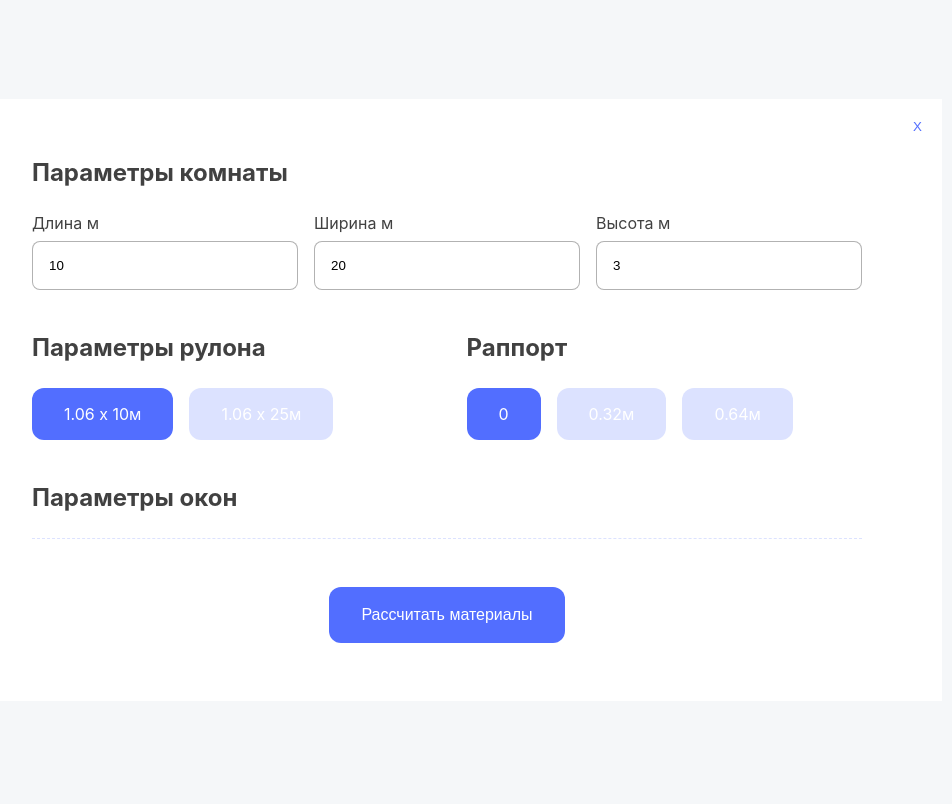
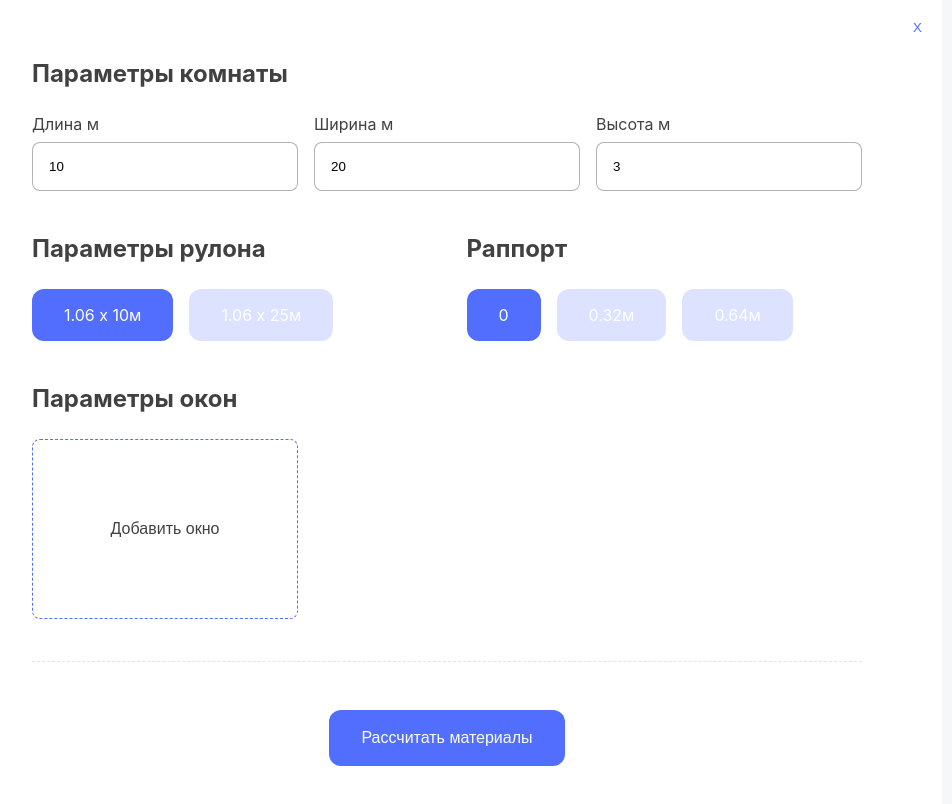
Before and after one commit to Sampleq/wallpaper-calc, a React (Create React App) app: page / in a window 1280 px wide. Both pictures are taken after a click on the button "Начать расчет материалов". Shown: the top 804 px of the page, without its empty margins (193-1145 px from the left). Built offline with nearby package versions, Linux system fonts and the light colour scheme.

Commit message:
Windows and Window component, add and delete windows; uuid npm

```diff
--- a/package.json
+++ b/package.json
@@ -12,6 +12,7 @@
     "react-dom": "^18.3.1",
     "react-redux": "^9.2.0",
     "react-scripts": "5.0.1",
+    "uuid": "^11.1.0",
     "web-vitals": "^2.1.4"
   },
   "scripts": {
--- a/src/components/Main.js
+++ b/src/components/Main.js
@@ -20,7 +20,7 @@ function thunkFunction(dispatch, getState) {
 function Main() {
   const dispatch = useDispatch();
   const results = useSelector(selectResults);
-  console.log('results', results);
+  //   console.log('results', results);
 
   return (
     <div className={styles.main}>
@@ -39,7 +39,7 @@ function Main() {
         <ButtonBlue
           onClick={() => {
             dispatch(thunkFunction);
-            // dispatch(calculateResults());
+            // dispatch(calculateResults()); - moved inside thunkFunction
           }}
         >
           Рассчитать материалы
--- /dev/null
+++ b/src/components/Window.js
@@ -0,0 +1,22 @@
+import { useDispatch } from 'react-redux';
+import styles from './Window.module.css';
+import ButtonClose from './Buttons/ButtonClose';
+import { deleteWindow } from '../redux/slices/userOptionsSlice';
+
+function Window({ handleDeleteWindow }) {
+  const dispatch = useDispatch();
+
+  return (
+    <div className={styles.window}>
+      Окно
+      <form>
+        {/* like in Room */}
+        <label htmlFor=''></label>
+        <input type='text' name='' id='' placeholder='0' />
+      </form>
+      <ButtonClose onClick={handleDeleteWindow} />
+    </div>
+  );
+}
+
+export default Window;
--- /dev/null
+++ b/src/components/Window.module.css
@@ -0,0 +1,12 @@
+.window {
+  position: relative;
+
+  width: 26.6rem;
+  height: 18rem;
+
+  border: dashed 0.1rem #526eff;
+  border-radius: 0.8rem;
+
+  font-size: 2rem;
+  line-height: 2.8rem;
+}
--- a/src/components/Windows.js
+++ b/src/components/Windows.js
@@ -1,7 +1,48 @@
+import { useDispatch, useSelector } from 'react-redux';
+import { v4 as uuidv4 } from 'uuid';
+import styles from './Windows.module.css';
+import {
+  addWindow,
+  deleteWindow,
+  selectWindowsOptions,
+} from '../redux/slices/userOptionsSlice';
+import Window from './Window';
+
 function Windows() {
+  const dispatch = useDispatch();
+  const windows = useSelector(selectWindowsOptions);
+  // console.log(windows);
+
   return (
-    <div>
+    <div className={styles.windows}>
       <h2>Параметры окон</h2>
+
+      <div className={styles.windows_items}>
+        {windows.map(window => (
+          <Window
+            key={window.id}
+            handleDeleteWindow={() => {
+              dispatch(deleteWindow(window.id));
+            }}
+          />
+        ))}
+
+        {/* можно вынести отдельным компонентом */}
+        <button
+          className={styles.windows_button}
+          onClick={() => {
+            dispatch(
+              addWindow({
+                heigth: 0,
+                width: 0,
+                id: uuidv4(),
+              })
+            );
+          }}
+        >
+          Добавить окно
+        </button>
+      </div>
     </div>
   );
 }
--- /dev/null
+++ b/src/components/Windows.module.css
@@ -0,0 +1,32 @@
+.windows {
+  margin-bottom: 4.2rem;
+}
+.windows h2 {
+  margin-bottom: 2.4rem;
+}
+
+.windows_items {
+  display: flex;
+  flex-wrap: wrap;
+
+  column-gap: 1.6rem;
+  row-gap: 2.4rem;
+}
+
+.windows_button {
+  width: 26.6rem;
+  height: 18rem;
+
+  border: dashed 0.1rem #526eff;
+  border-radius: 0.8rem;
+
+  font-size: 1.6rem;
+  line-height: 2.4rem;
+  color: #111111cc;
+
+  transition: 0.2s;
+}
+
+.windows_button:hover {
+  background-color: rgba(82, 111, 255, 0.1);
+}
--- a/src/redux/slices/userOptionsSlice.js
+++ b/src/redux/slices/userOptionsSlice.js
@@ -12,11 +12,11 @@ const initialState = {
   rapport: 0,
 
   windows: [
-    // example
-    {
-      heigth: 0,
-      width: 0,
-    },
+    // // example
+    // {
+    //   heigth: 0,
+    //   width: 0,
+    // },
   ],
   doors: [
     // example
@@ -53,6 +53,16 @@ const userOptionsSlice = createSlice({
     setRapportOptions: function (state, action) {
       state.rapport = action.payload;
     },
+
+    addWindow: function (state, action) {
+      state.windows.push(action.payload);
+      // возможно благодаря immer
+    },
+    deleteWindow: function (state, action) {
+      state.windows = state.windows.filter(
+        window => window.id !== action.payload
+      );
+    },
   },
 });
 
@@ -63,6 +73,8 @@ export const {
   setRoomHeight,
   setRollSquareOptions,
   setRapportOptions,
+  addWindow,
+  deleteWindow,
 } = userOptionsSlice.actions;
 
 // callbacks for useSelector()
@@ -75,5 +87,8 @@ export function selectRollSquareOptions(state) {
 export function selectRapportOptions(state) {
   return state.userOptions.rapport;
 }
+export function selectWindowsOptions(state) {
+  return state.userOptions.windows;
+}
 
 export default userOptionsSlice.reducer;
```
Also changed, not shown: public/index.html (+0 -10 lines), 1 other file (tests, documents, lock files or other folders).
